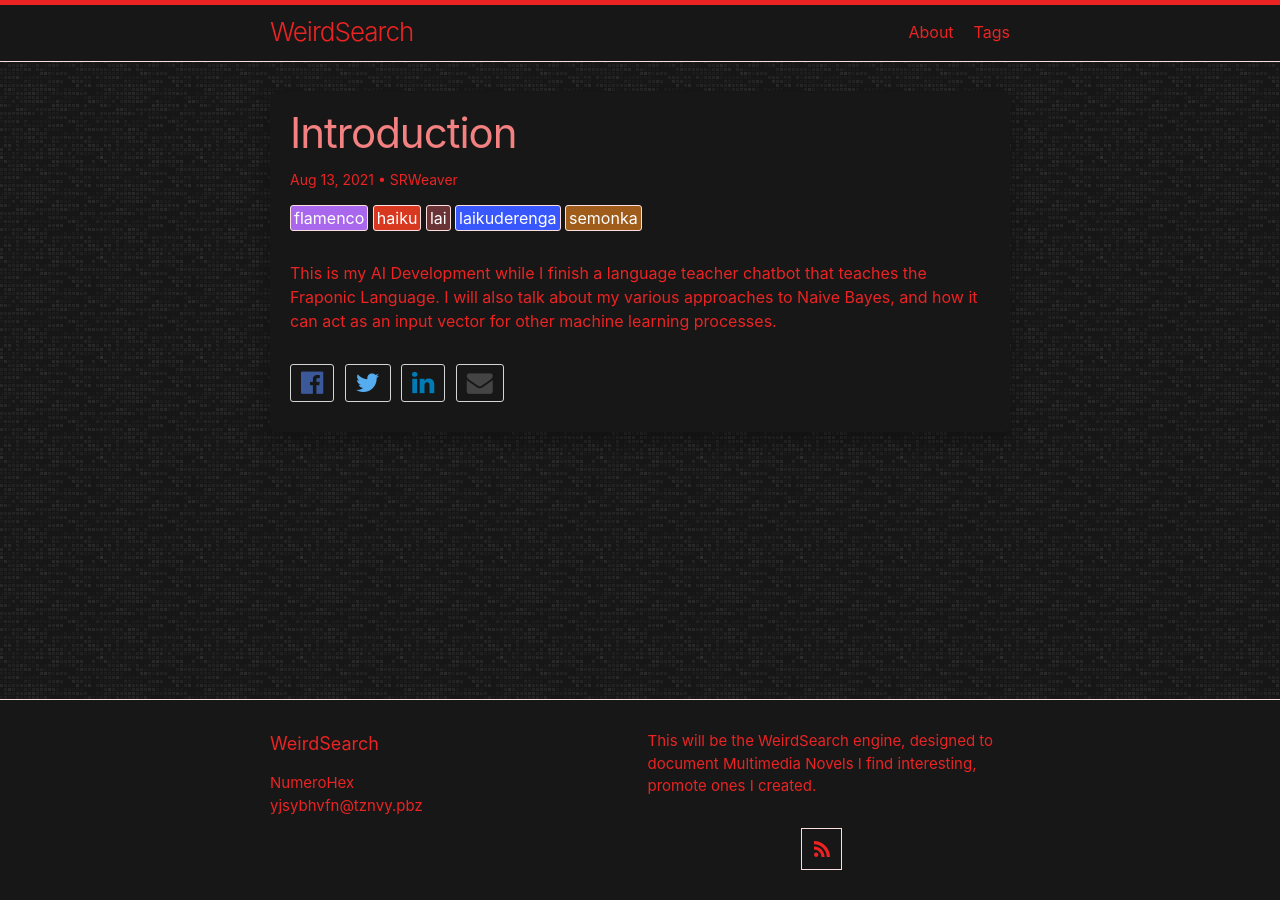
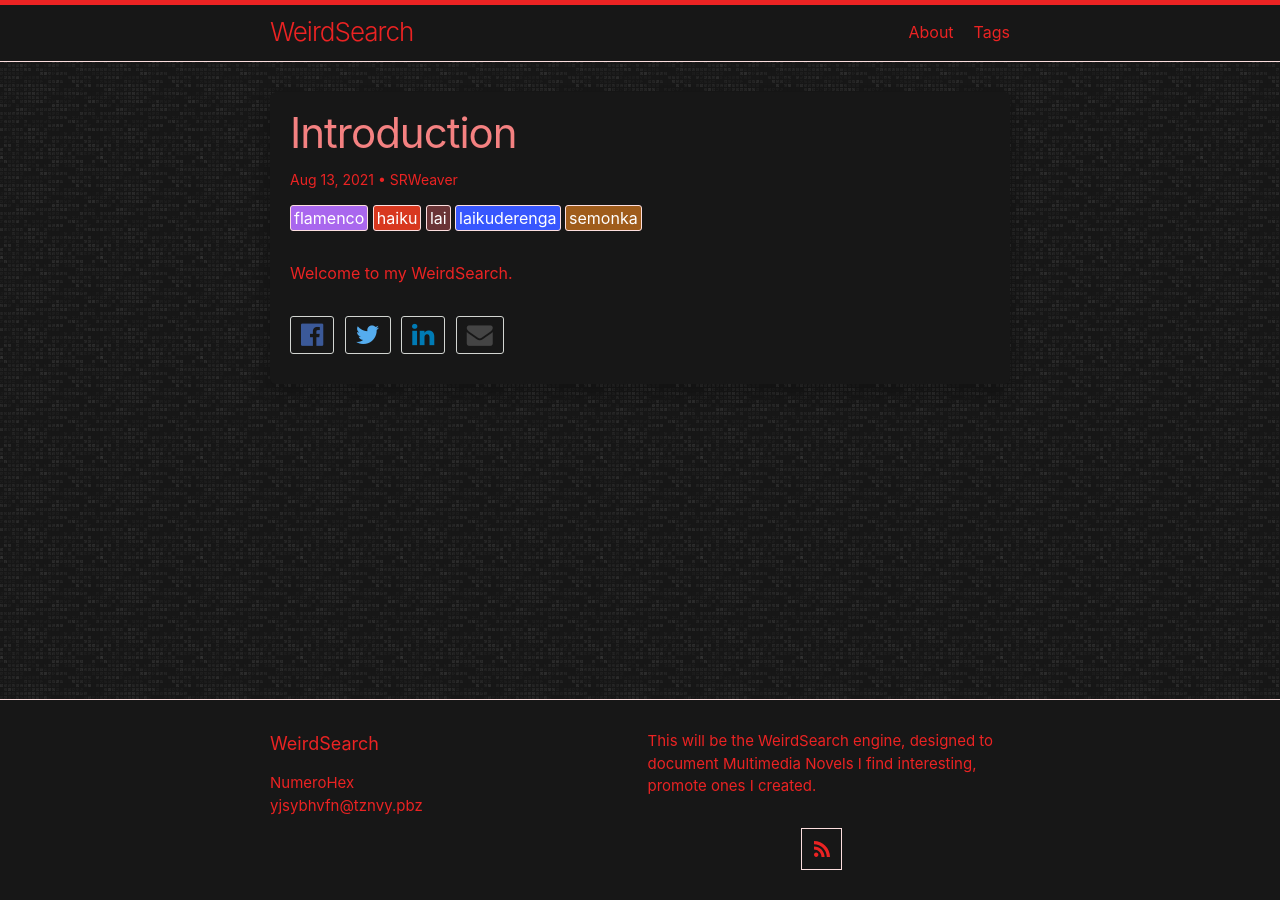
Before and after one commit to LWFlouisa/WeirdSearch, a Jekyll site: the page built from _posts/2021-08-13-welcome.md, in a window 1280 px wide. Built offline with Jekyll 4.4.1, drawn with Linux system fonts in a browser that asks for light colours; our own code applies the rules of GitHub Pages for plain Markdown files.

Commit message:
Update 2021-08-13-welcome.md

```diff
--- a/_posts/2021-08-13-welcome.md
+++ b/_posts/2021-08-13-welcome.md
@@ -3,4 +3,4 @@ title: Introduction
 author: SRWeaver
 tags: flamenco lai haiku semonka laikuderenga
 ---
-This is my AI Development while I finish a language teacher chatbot that teaches the Fraponic Language. I will also talk about my various approaches to Naive Bayes, and how it can act as an input vector for other machine learning processes.
+Welcome to my WeirdSearch.
```
